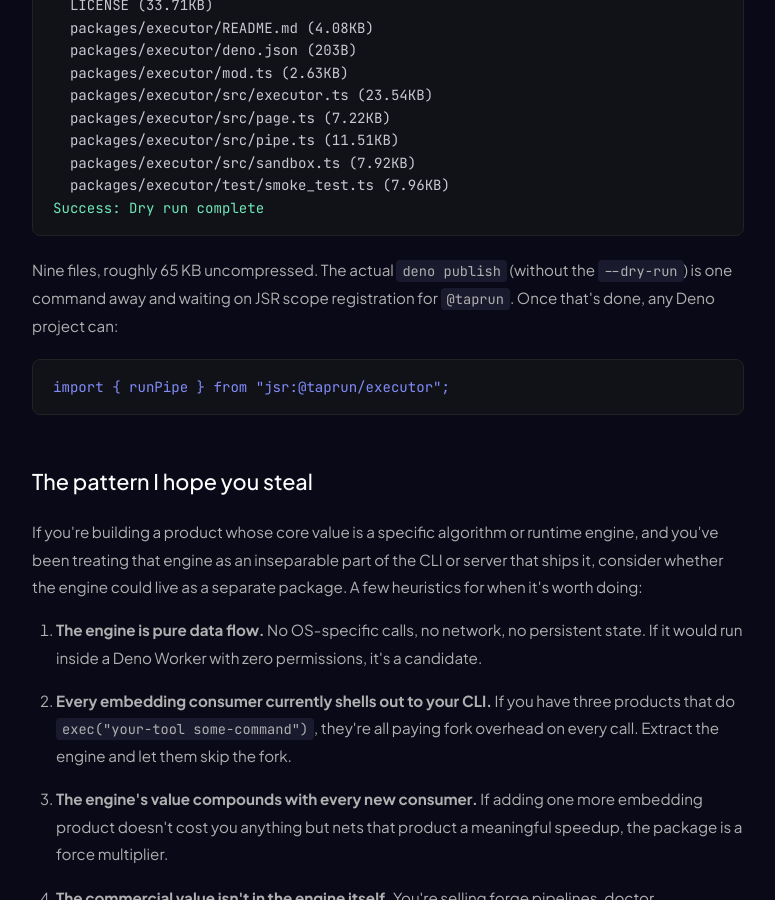
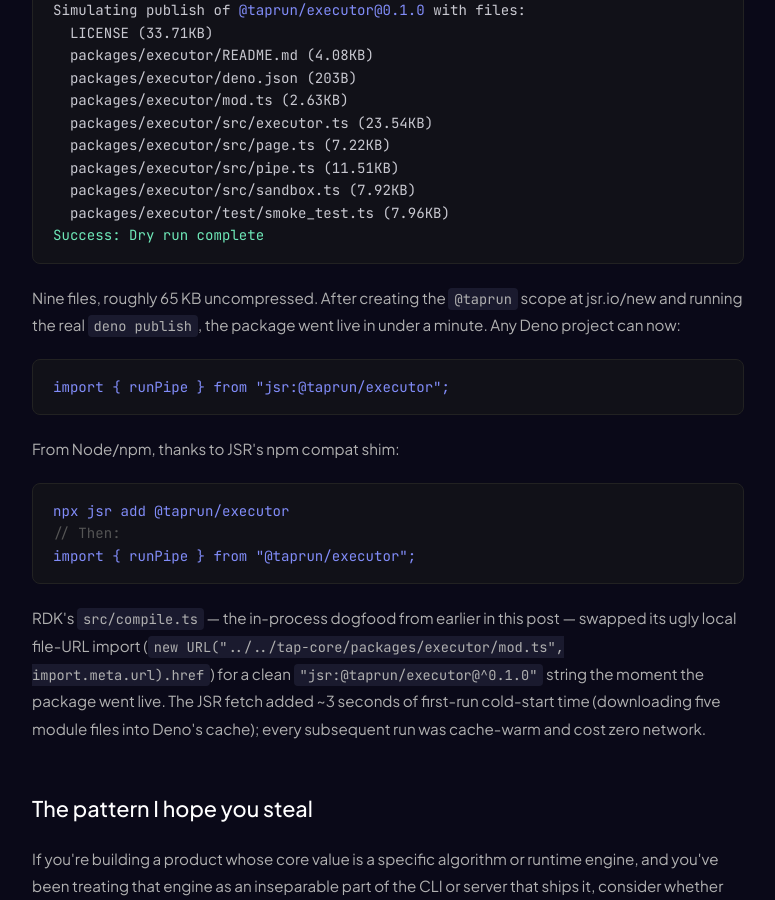
Before and after one commit to LeonTing1010/tap, a Jekyll site: the page built from docs/blog/taprun-executor-0-8-ms-library.html, in a window 1280 px wide and 900 px high, scrolled down 8293 px. Shown: the whole window, without its empty margins (252-1027 px from the left). Built offline with Jekyll 4.4.1, drawn with Linux system fonts in a browser that asks for light colours; some of the changed text lies outside the part shown.

Commit message:
blog(executor): update publishing section — @taprun/executor is live on JSR
Replaces "one deno publish away" wording with the actual published
state. Adds the Node/npm consumption snippet via JSR's npm compat
shim (npx jsr add), plus a note about RDK having already swapped
its local file-URL import for the JSR string.

Package: https://jsr.io/@taprun/executor@0.1.0
Published: 2026-04-11T10:17:45Z

Co-Authored-By: Claude Opus 4.6 (1M context) <noreply@anthropic.com>

```diff
--- a/docs/blog/taprun-executor-0-8-ms-library.html
+++ b/docs/blog/taprun-executor-0-8-ms-library.html
@@ -215,9 +215,9 @@ assertEquals(dtsFields, srcFields, "Pipe field mismatch");</pre>
 
 <p>Before today, Tap was pitching itself as "an interface compiler for AI agents." That's still true, but it undersells what the extracted package enables. A more accurate pitch now: <strong>Tap is the compilation layer for AI product workflows, and the engine that runs compiled workflows is a library any product can embed.</strong></p>
 
-<h2>Publishing (almost)</h2>
+<h2>Publishing</h2>
 
-<p>The package is one <code>deno publish</code> away from being live on JSR. Running <code>deno publish --dry-run</code> inside <code>packages/executor/</code> surfaces exactly two kinds of checks:</p>
+<p>The package is <a href="https://jsr.io/@taprun/executor">live on JSR as <code>@taprun/executor@0.1.0</code></a> (published 2026-04-11). Before it shipped, <code>deno publish --dry-run</code> inside <code>packages/executor/</code> surfaced exactly two kinds of checks that had to be fixed:</p>
 
 <p><strong>Slow types.</strong> JSR enforces that every public symbol has an explicit type annotation. Without annotations, downstream consumers would have to run type inference across the whole package at typecheck time, which kills their IDE performance. Two of the package's public constants lacked annotations:</p>
 
@@ -247,9 +247,17 @@ export const SEMANTIC_ROLE_SNIPPET<span class="flag">: string</span> = `...`;</p
   packages/executor/test/smoke_test.ts (7.96KB)
 <span class="output">Success: Dry run complete</span></pre>
 
-<p>Nine files, roughly 65 KB uncompressed. The actual <code>deno publish</code> (without the <code>--dry-run</code>) is one command away and waiting on JSR scope registration for <code>@taprun</code>. Once that's done, any Deno project can:</p>
+<p>Nine files, roughly 65 KB uncompressed. After creating the <code>@taprun</code> scope at jsr.io/new and running the real <code>deno publish</code>, the package went live in under a minute. Any Deno project can now:</p>
 
 <pre><span class="cmd">import { runPipe } from "jsr:@taprun/executor";</span></pre>
+
+<p>From Node/npm, thanks to JSR's npm compat shim:</p>
+
+<pre><span class="cmd">npx jsr add @taprun/executor</span>
+<span class="comment">// Then:</span>
+<span class="cmd">import { runPipe } from "@taprun/executor";</span></pre>
+
+<p>RDK's <code>src/compile.ts</code> — the in-process dogfood from earlier in this post — swapped its ugly local file-URL import (<code>new URL("../../tap-core/packages/executor/mod.ts", import.meta.url).href</code>) for a clean <code>"jsr:@taprun/executor@^0.1.0"</code> string the moment the package went live. The JSR fetch added ~3 seconds of first-run cold-start time (downloading five module files into Deno's cache); every subsequent run was cache-warm and cost zero network.</p>
 
 <h2>The pattern I hope you steal</h2>
 
```
